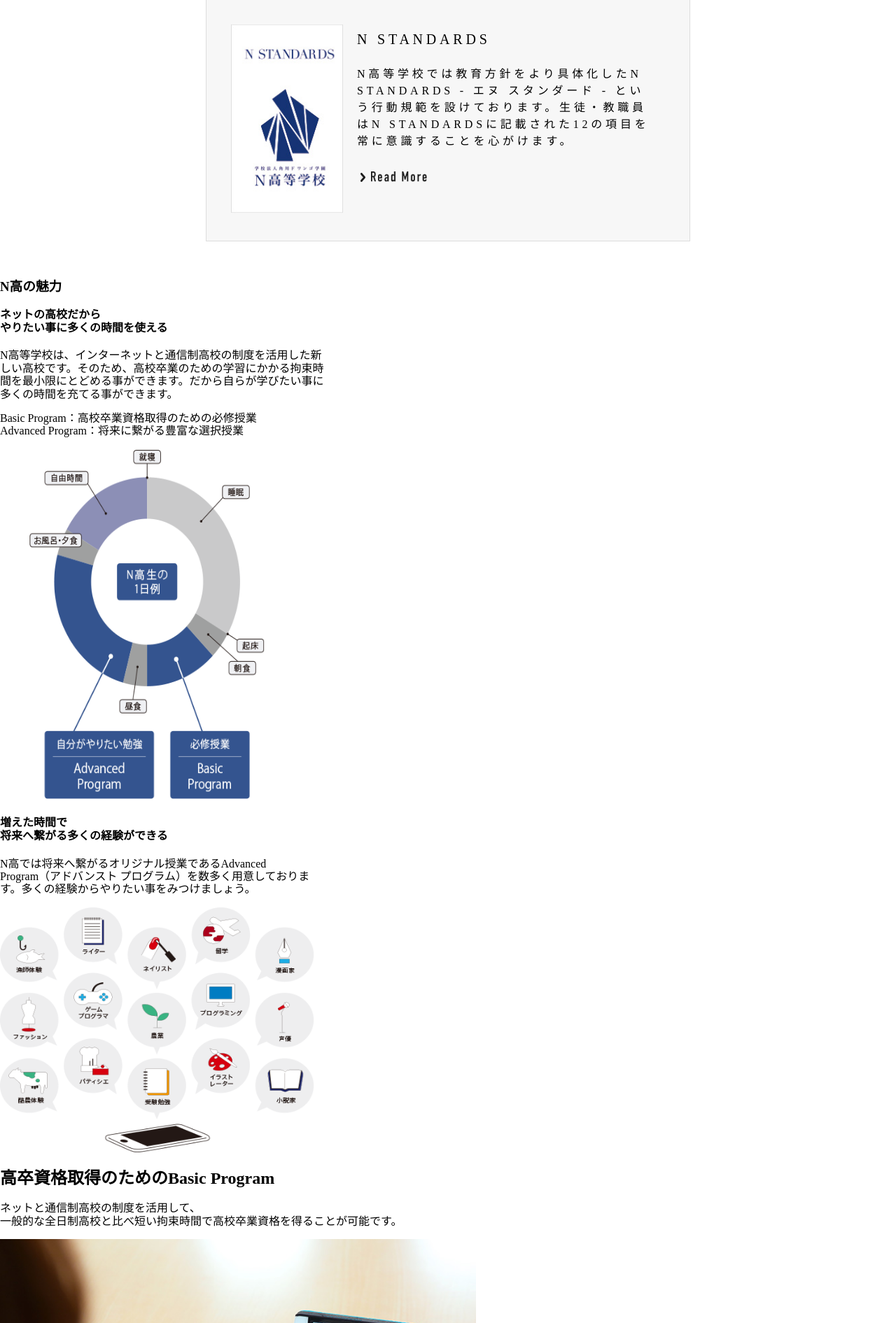
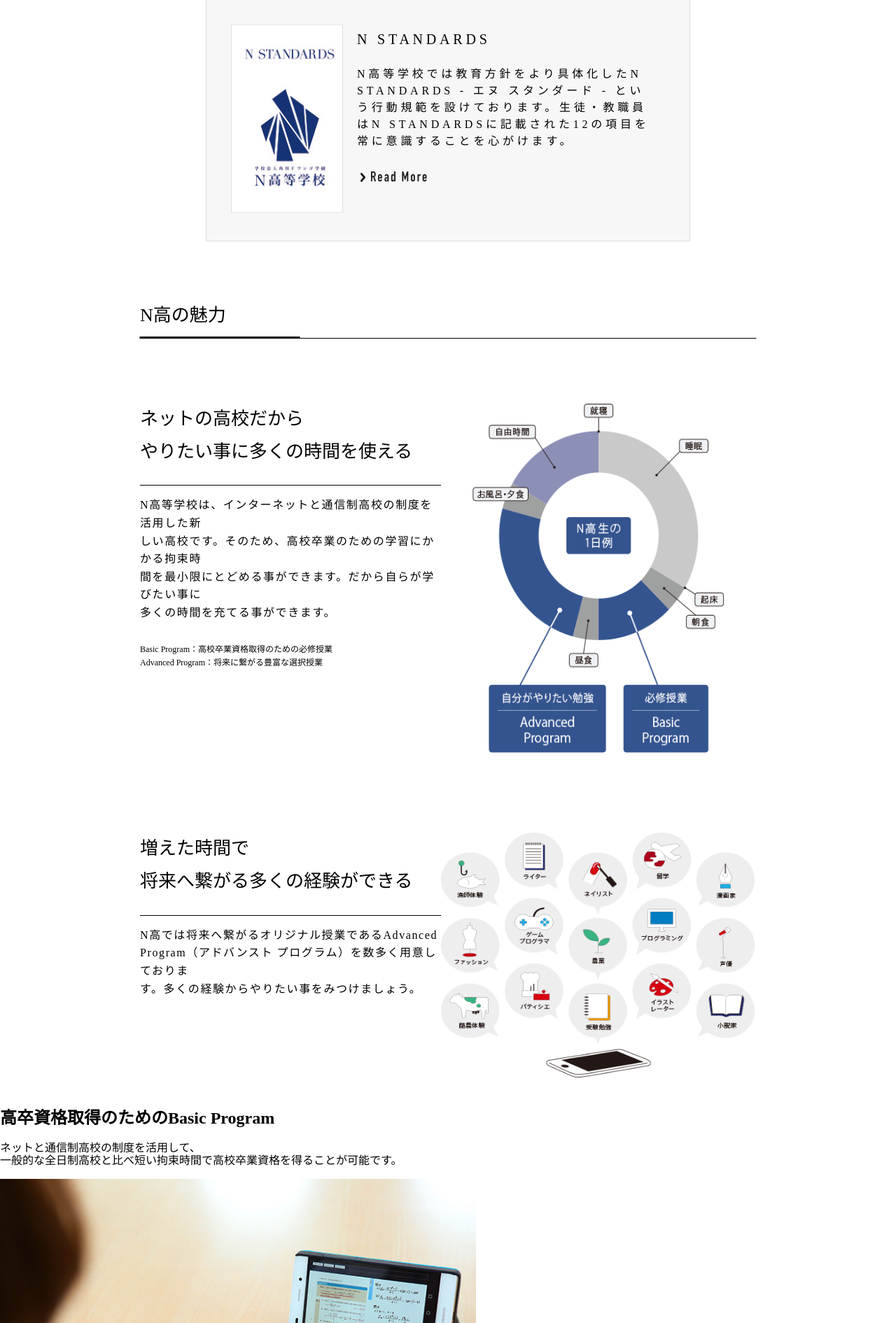
Before and after one commit to sassamori/takaharusasamori, a PHP site: page / in a window 1280 px wide. Shown: the part 2132-4023 px from the top of the page at 70% size. Run offline with PHP 8.4, Linux system fonts and the light colour scheme.

Commit message:
クラス名charmを作成

```diff
--- a/html-nkou/common/style.css
+++ b/html-nkou/common/style.css
@@ -461,6 +461,7 @@
 
 .articleMain .aboutMain .policy{
     padding: 0 200px;
+    padding-bottom: 30px;
 }
 
 .articleMain .aboutMain .policy .underlineBold{
@@ -492,8 +493,6 @@
     width: 100%;
     border-bottom: 1px solid #000000;
 }
-
-
 
 .articleMain .aboutMain .policy .policyDetail{
     display: flex;
@@ -587,3 +586,76 @@
 .articleMain .aboutMain .policy .policyDocument a .policyDocumentRight img{
     padding-left: 20px;
 }
+
+.articleMain .aboutMain .charm{
+    padding: 0 200px;
+}
+
+.articleMain .aboutMain .charm .underlineBold{
+    position: relative;
+}
+
+.articleMain .aboutMain .charm .underlineBold:after{
+    content: '';
+    position: absolute;
+    left: 14%;
+    bottom: -18px;
+    transform: translate(-54%);
+    width: 26%;
+    border-bottom: solid 3px #000000;
+}
+
+.articleMain .aboutMain .charm h3{
+    font-size: 26px;
+    font-weight: lighter;
+    position: relative;
+}
+
+.articleMain .aboutMain .charm h3:after{
+    content: '';
+    position: absolute;
+    left: 52%;
+    bottom: -18px;
+    transform: translate(-52%);
+    width: 100%;
+    border-bottom: 1px solid #000000;
+}
+
+.articleMain .aboutMain .charm .charmDetail{
+    display: flex;
+    justify-content: space-between;
+    padding-top: 70px;
+    margin: 40px 0;
+}
+
+.articleMain .aboutMain .charm .charmDetail .charmDetailText h4{
+    margin: 0;
+    font-size: 26px;
+    font-weight: lighter;
+    line-height: 1.8em;
+    position: relative;
+}
+
+.articleMain .aboutMain .charm .charmDetail .charmDetailText h4:after{
+    content: '';
+    position: absolute;
+    left: 50%;
+    bottom: -25px;
+    transform: translate(-50%);
+    width: 100%;
+    border-bottom: 1px solid #000000;
+}
+
+.articleMain .aboutMain .charm .charmDetail .charmDetailText .explanation{
+    margin: 0;
+    padding-top: 40px;
+    padding-bottom: 30px;
+    letter-spacing: 0.1em;
+    line-height: 1.6;
+}
+
+.articleMain .aboutMain .charm .charmDetail .charmDetailText .annotationThin{
+    margin: 0;
+    font-size: 12px;
+    line-height: 1.6;
+}
--- a/html-nkou/index.html
+++ b/html-nkou/index.html
@@ -152,7 +152,9 @@
                     </div>
                 </section>
                 <section class="charm">
-                    <h3>N高の魅力</h3>
+                    <div class="underlineBold">
+                        <h3>N高の魅力</h3>
+                    </div>
                     <div class="charmDetail">
                         <div class="charmDetailText">
                             <h4>ネットの高校だから<br>
@@ -165,19 +167,19 @@
                                 Advanced Program：将来に繋がる豊富な選択授業</p>
                         </div>
                         <div class="charmDetailImage">
-                            <img src="images/about_img02_01_20170927.png" alt="必修科目の時間は最小限にして、自らが学びたい事に多くの時間を充てる事ができます。" width="420" height="500">
+                            <img src="images/about_img02_01_20170927.png" alt="必修科目の時間は最小限にして、自らが学びたい事に多くの時間を充てる事ができます。" width="450" height="500">
                         </div>
                     </div>
                     <div class="charmDetail">
                         <div class="charmDetailText">
                             <h4>増えた時間で<br>
                                 将来へ繋がる多くの経験ができる</h4>
-                            <p>N高では将来へ繋がるオリジナル授業であるAdvanced <br>
+                            <p class="explanation">N高では将来へ繋がるオリジナル授業であるAdvanced <br>
                                 Program（アドバンスト プログラム）を数多く用意しておりま<br>
                                 す。多くの経験からやりたい事をみつけましょう。</p>
                         </div>
                         <div class="charmDetailImage">
-                                <img src="images/about_img02_02.png" alt="プログラマやイラストレーター、小説家など将来へ繋がる多くの経験が積めます。" width="450" height="350">
+                            <img src="images/about_img02_02.png" alt="プログラマやイラストレーター、小説家など将来へ繋がる多くの経験が積めます。" width="450" height="350">
                         </div>
                     </div>
                 </section>
```
